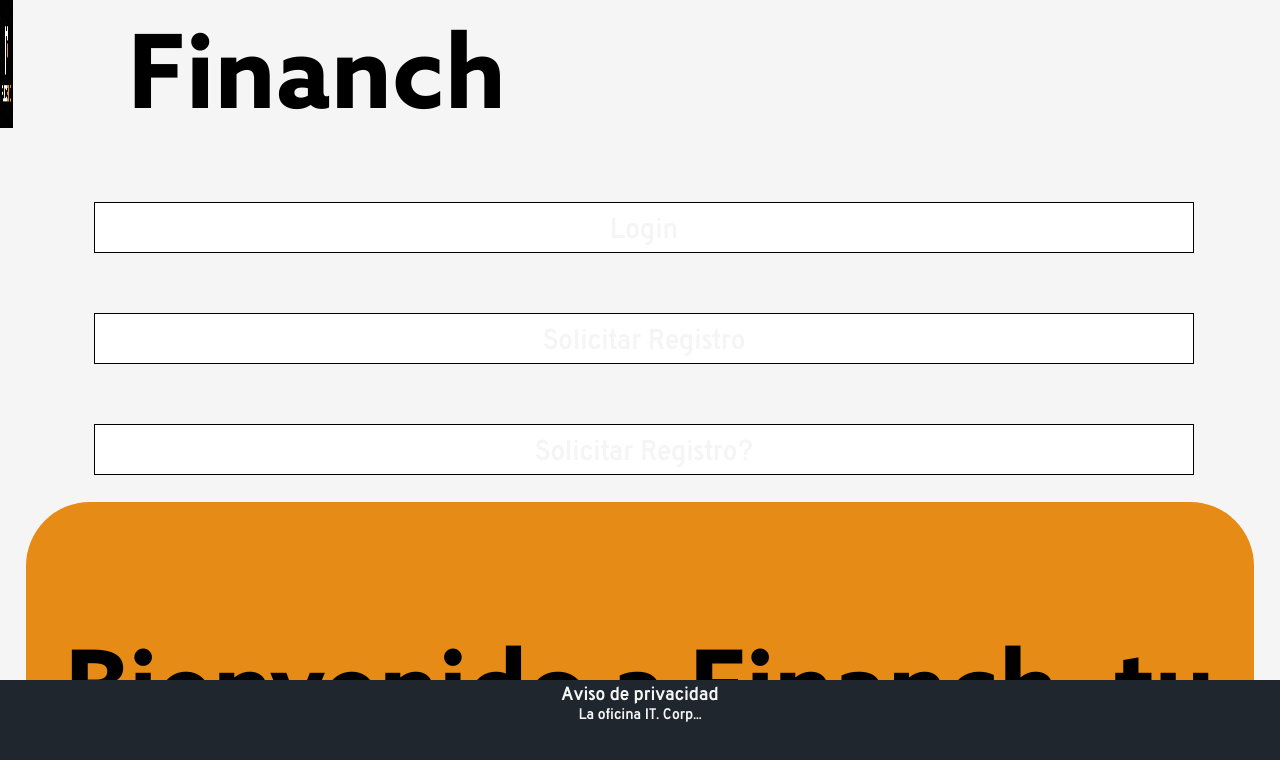
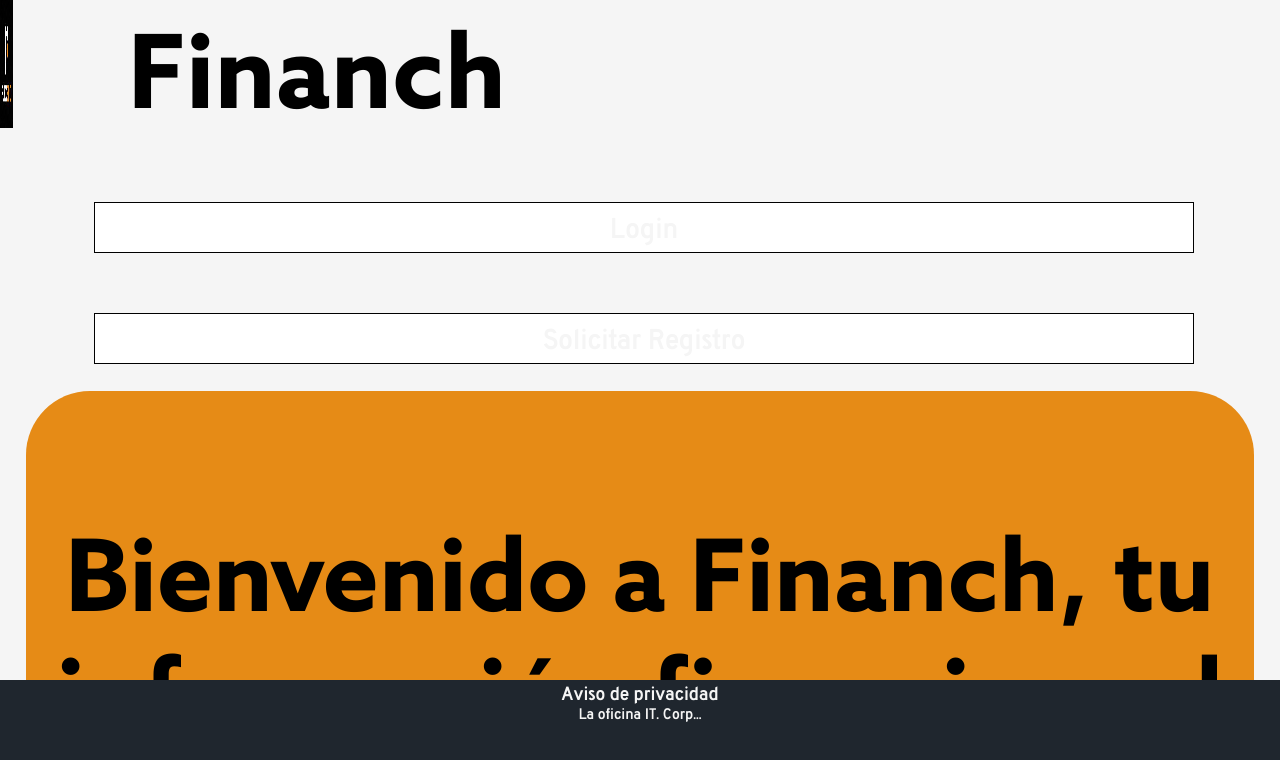
Before and after one commit to ernestolopezvv/itcorp, a React (Create React App) app in the folder Client/: page / in a window 1280 px wide. Shown: the top 760 px of the page. Built offline with nearby package versions, Linux system fonts and the light colour scheme.

Commit message:
modificaciones menores
menos un boton

```diff
--- a/Client/src/Home.js
+++ b/Client/src/Home.js
@@ -13,7 +13,6 @@ function Home() {
             <div className = "centered-container">
               <button onClick={()=> history("/MenuAdmin")}>Login</button>
               <button onClick={()=> history("./RegUsuario")}>Solicitar Registro</button>
-              <button> Solicitar Registro?</button>
               <br></br><br></br>
             </div>
             <div className = "main__text">
```
